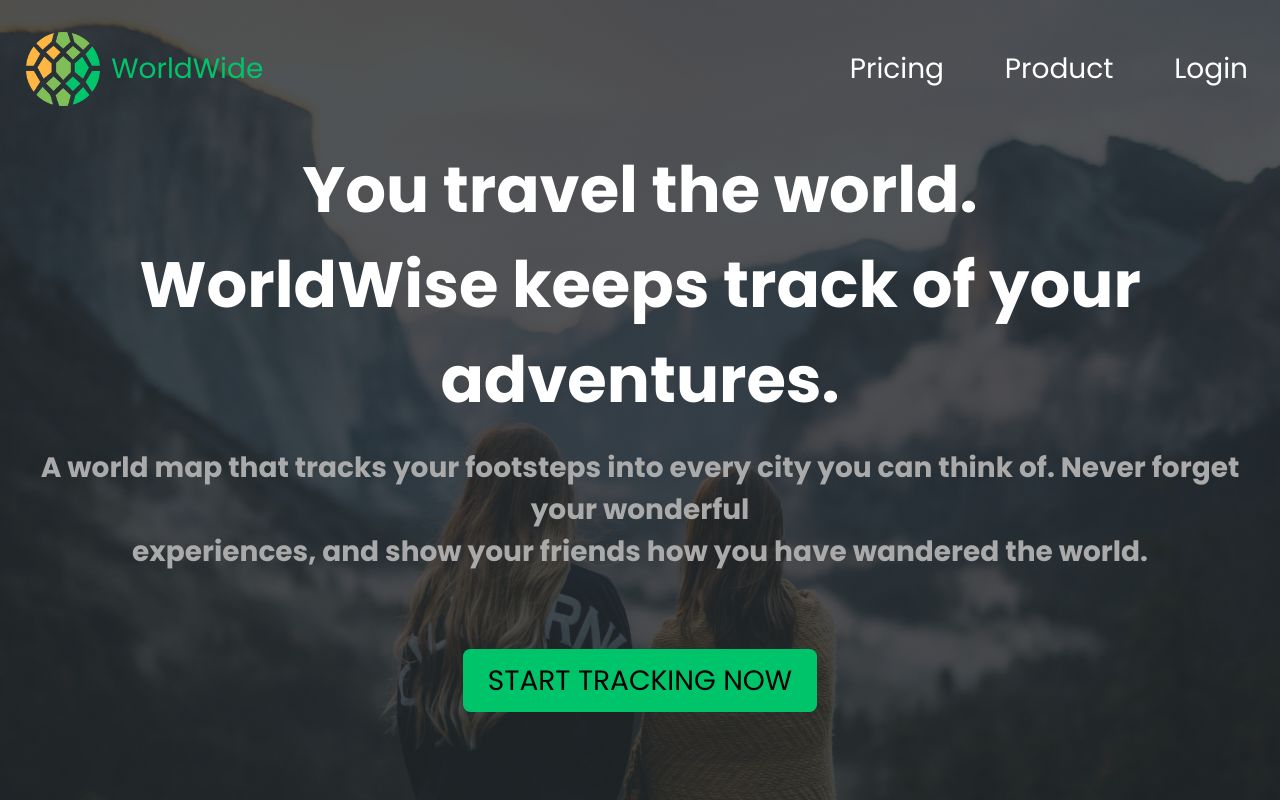
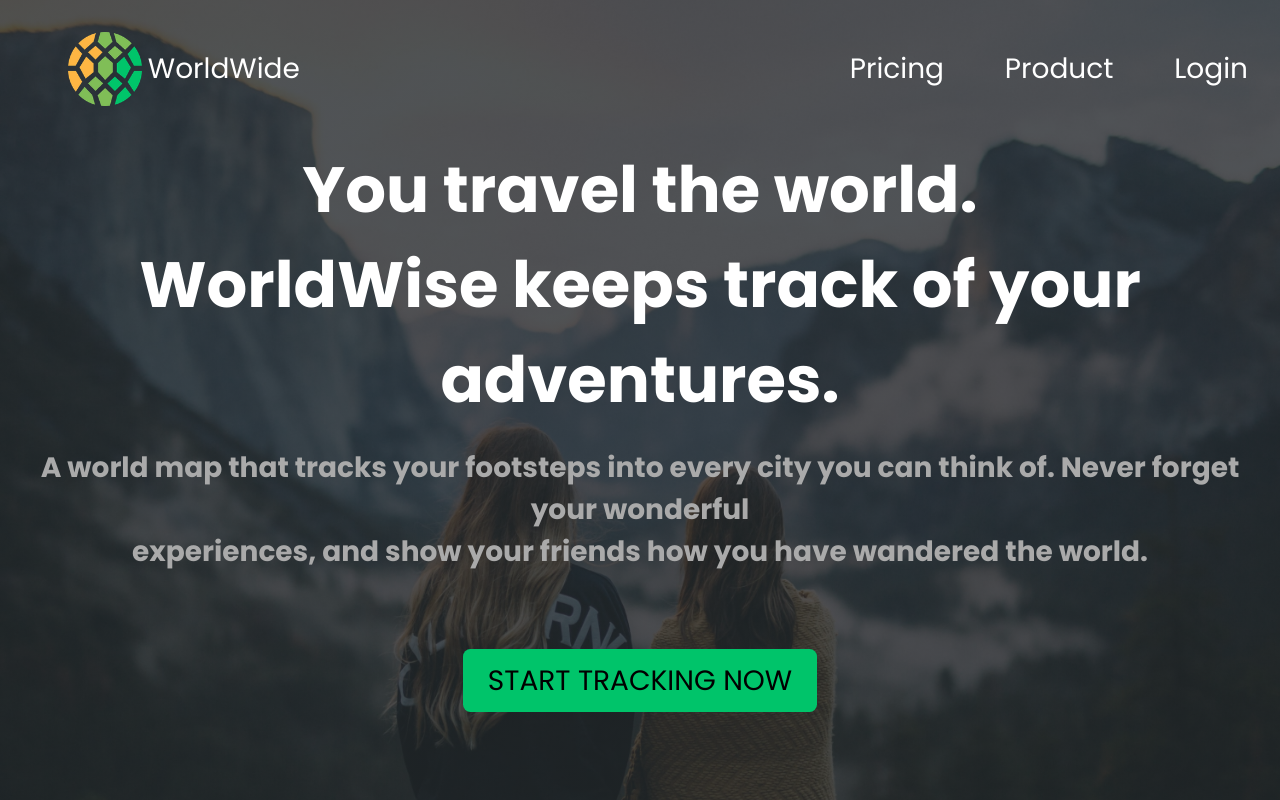
Before and after one commit to winheski/world-wide-app, a React (Vite) app: page / in a window 1280 px wide. Built offline with nearby package versions, Linux system fonts and the light colour scheme.

Commit message:
added reusable logo component, adjusted css

```diff
--- a/src/Components/Navbar/Navbar.jsx
+++ b/src/Components/Navbar/Navbar.jsx
@@ -1,17 +1,11 @@
 import styles from "./Navbar.module.css";
 import { NavLink } from "react-router-dom";
+import Logo from "../Reusable/Logo/Logo.jsx";
 export default function Navbar() {
   return (
     <>
       <nav className={styles.nav}>
-        <NavLink
-          to={"/"}
-          className={styles.logoContainer}
-          activeClassName={styles.active}
-        >
-          <img src="/icon.png" alt="Logo" className={styles.logo} />
-          <span>WorldWide</span>
-        </NavLink>
+        <div className={styles.logoContainer}><Logo /></div>
 
         <ul>
           <NavLink
--- a/src/Components/Navbar/Navbar.module.css
+++ b/src/Components/Navbar/Navbar.module.css
@@ -16,52 +16,18 @@
   width: 50%;
 }
 
-@media (max-width: 500px) {
-  .nav {
-    font-size: 2vh;
-  }
-  .nav .logo {
-    height: 50%;
-  }
-}
-
-@media (min-width: 501px) and (max-width: 1000px) {
-  .nav {
-    font-size: 2.5vh;
-  }
-  .nav .logo {
-    height: 75%;
-  }
-}
-
-@media (min-width: 1001px) {
-  .nav {
-    font-size: 2.8vh;
-  }
-  .nav .logo {
-    height: 100%;
-  }
-}
-
 .nav .logoContainer {
   width: auto;
   height: 100%;
-  align-items: center;
-  justify-content: center;
-  display: flex;
-  gap: 5%;
-  max-height: 100%;
-  max-width: 100%;
+  width: 25%;
 }
 
 .nav .logo {
   object-fit: cover;
 }
 
-/* Estilo inicial */
-/* Estilo inicial */
 .nav .item {
-  position: relative; /* Adiciona esta linha */
+  position: relative;
 }
 
 .nav .item::after {
@@ -81,6 +47,6 @@
   width: 100%;
 }
 
-.nav :global(.active) {
+.nav ul :global(.active) {
   color: #00c46a;
 }
--- /dev/null
+++ b/src/Components/Reusable/Logo/Logo.jsx
@@ -0,0 +1,10 @@
+import { NavLink } from "react-router-dom";
+import styles from "./Logo.module.css";
+export default function Logo() {
+  return (
+    <NavLink to={"/"} className={styles.Logo}>
+      <img src="/icon.png" alt="Logo" className={styles.logo} />
+      <span>WorldWide</span>
+    </NavLink>
+  );
+}
--- /dev/null
+++ b/src/Components/Reusable/Logo/Logo.module.css
@@ -0,0 +1,35 @@
+.Logo {
+  height: 100%;
+  width: 100%;
+  align-items: center;
+  justify-content: center;
+  display: flex;
+  gap: 2%;
+}
+
+.Logo .logo {
+  object-fit: cover;
+  max-height: 100%;
+  max-width: 100%;
+}
+
+@media (max-width: 500px) {
+  .Logo .logo {
+    font-size: 3vh;
+    height: 50%;
+  }
+}
+
+@media (min-width: 501px) and (max-width: 1000px) {
+  .Logo .logo {
+    font-size: 4vh;
+    height: 75%;
+  }
+}
+
+@media (min-width: 1001px) {
+  .Logo .logo {
+    font-size: 5vh;
+    height: 100%;
+  }
+}
```
